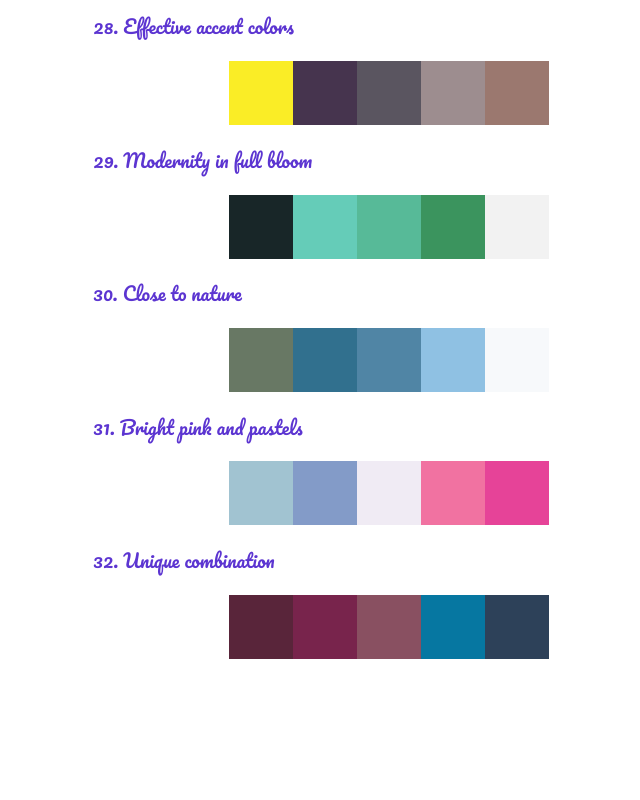
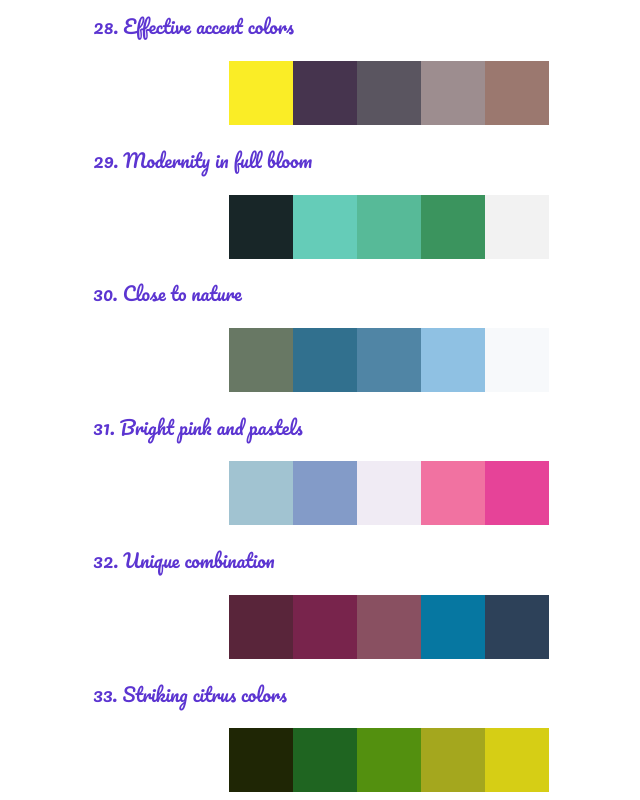
Before and after one commit to ChegeBryan/rainbow, a plain HTML site: page index.html in a window 1280 px wide. Shown: the part 3778-4578 px from the top of the page, without its empty margins (251-891 px from the left). Before the commit the page ends 4445 px from the top, so only its background shows below. Drawn offline with nearby package versions, Linux system fonts and the light colour scheme.

Commit message:
- Striking citrus colors color scheme

```diff
--- a/index.html
+++ b/index.html
@@ -306,6 +306,15 @@
       <div style="background: #2d4159"></div>
     </div>
 
+    <h3>33. Striking citrus colors</h3>
+    <div class="flex__container">
+      <div style="background: #1f2605"></div>
+      <div style="background: #1f6521"></div>
+      <div style="background: #53900f"></div>
+      <div style="background: #a4a71e"></div>
+      <div style="background: #d6ce15"></div>
+    </div>
+
   </div>
 </body>
 
```
